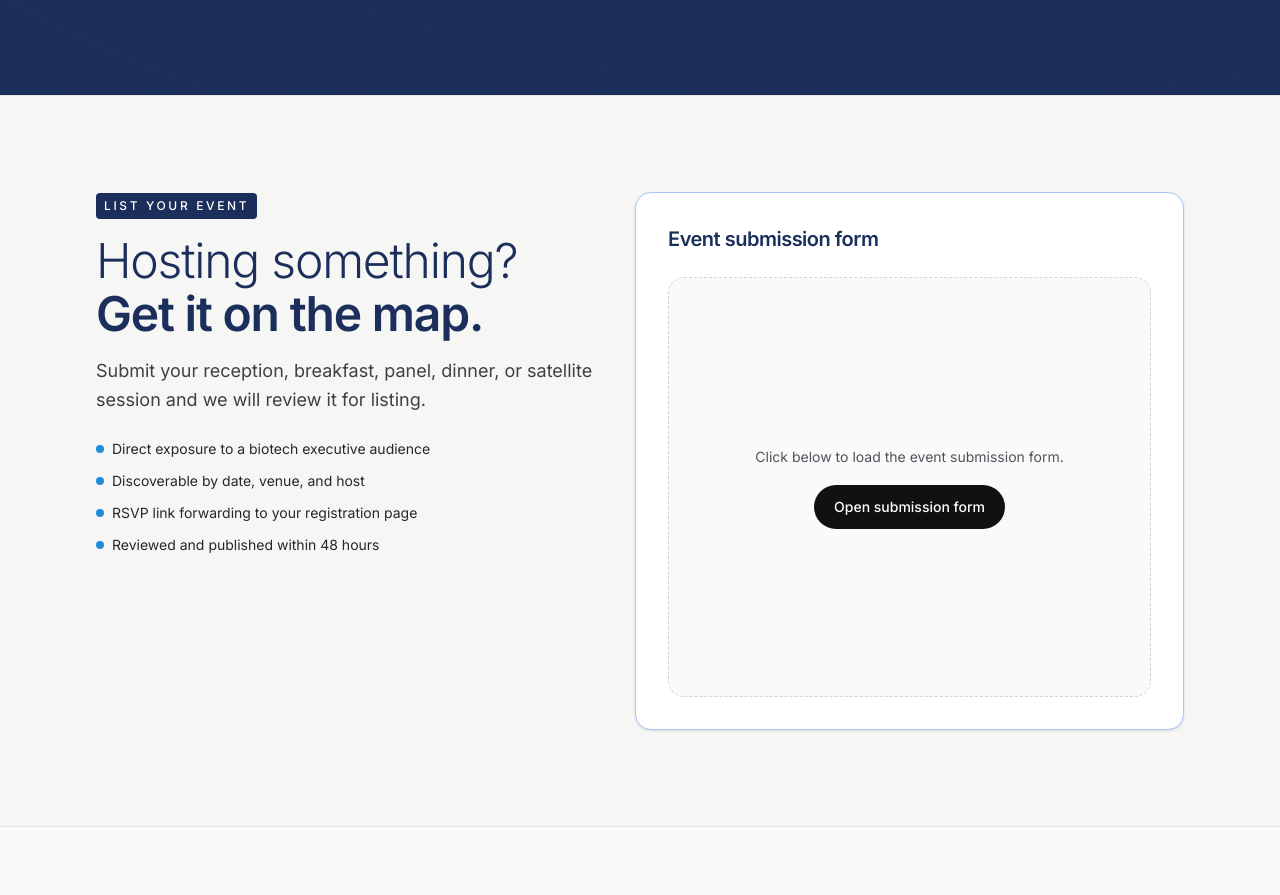
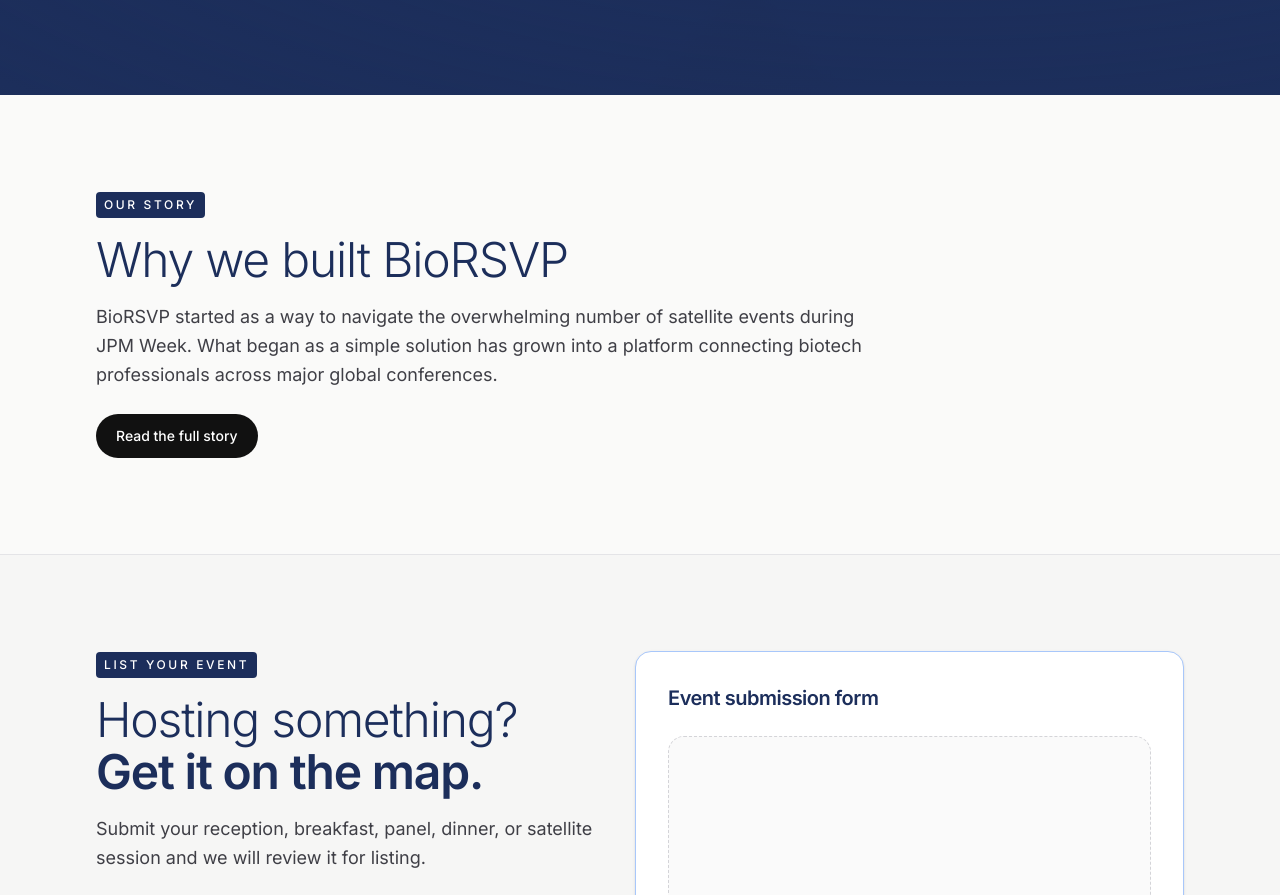
Before and after one commit to angusmacminn/biorsvp-landing, a Next.js app: page / in a window 1280 px wide. Shown: the part 3109-4004 px from the top of the page. Built offline with nearby package versions, Linux system fonts and the light colour scheme.

Commit message:
added story section

```diff
--- a/app/page.tsx
+++ b/app/page.tsx
@@ -7,6 +7,7 @@
 import Navbar from "../components/Navbar";
 import Partners from "../components/Partners";
 import Stats from "../components/Stats";
+import Story from "../components/Story";
 
 export default function HomePage() {
   return (
@@ -17,6 +18,7 @@
         <Features />
         <Events />
         <Stats />
+        <Story />
         <FormSection />
         <Partners />
         <CTA />
--- /dev/null
+++ b/components/Story.tsx
@@ -0,0 +1,23 @@
+export default function Story() {
+  return (
+    <section id="story" className="section bg-stone-50">
+      <div className="site-container max-w-4xl">
+        <p className="section-eyebrow">Our story</p>
+        <h2 className="section-title max-w-3xl text-[var(--deep-blue)]">
+          Why we built BioRSVP
+        </h2>
+        <p className="section-body max-w-3xl">
+          BioRSVP started as a way to navigate the overwhelming number of satellite events during JPM Week.
+          What began as a simple solution has grown into a platform connecting biotech professionals across
+          major global conferences.
+        </p>
+        <a
+          href="https://www.novateur.ca/the-story-behind-a-game-changing-app-for-jpm-healthcare-conference"
+          className="mt-6 inline-flex items-center justify-center rounded-full bg-[var(--black)] px-5 py-3 text-sm font-medium text-white transition-colors hover:bg-[var(--primary-blue)] focus-visible:outline-none focus-visible:ring-2 focus-visible:ring-[var(--secondary-blue)] focus-visible:ring-offset-2"
+        >
+          Read the full story
+        </a>
+      </div>
+    </section>
+  );
+}
```
